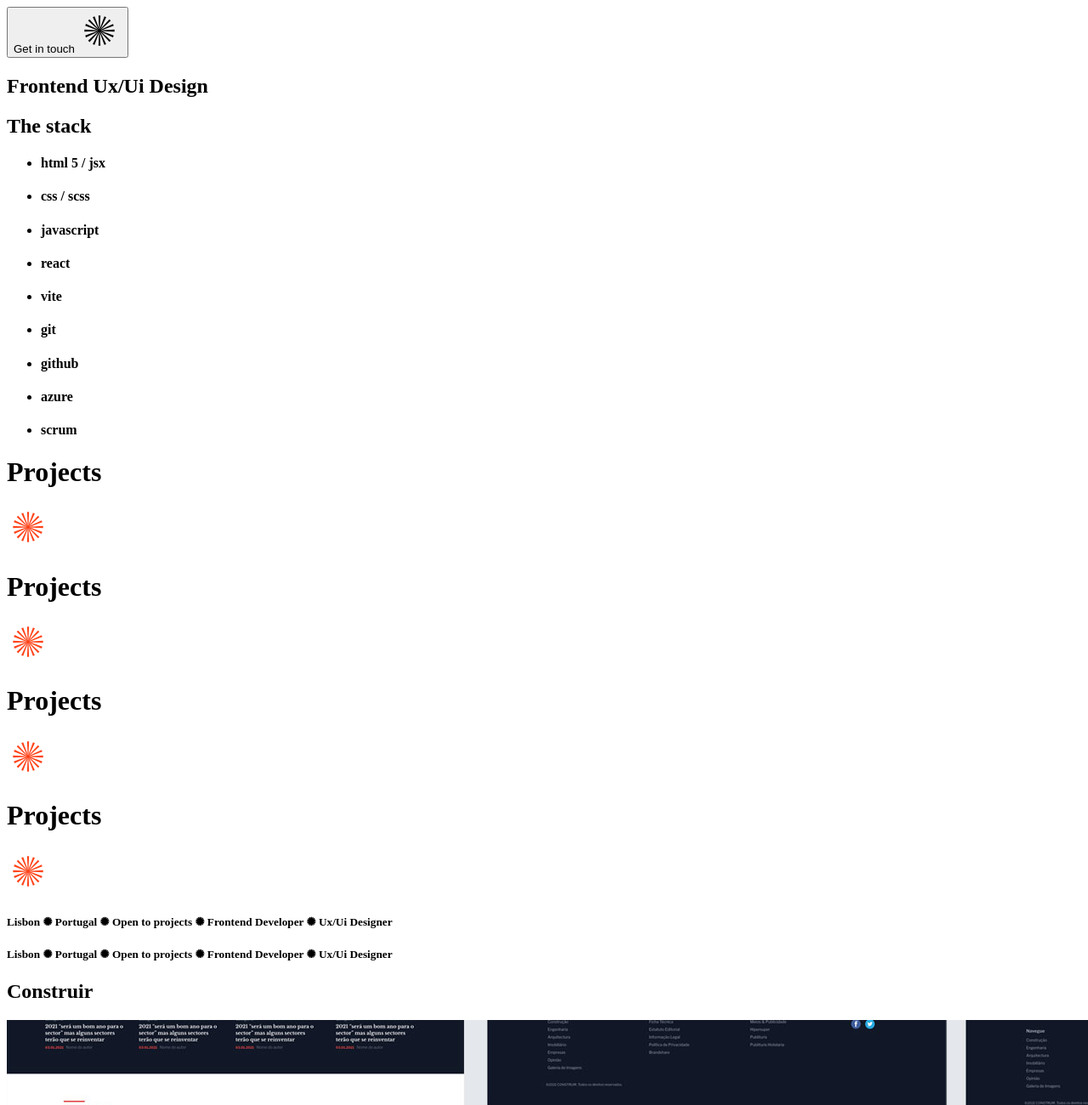
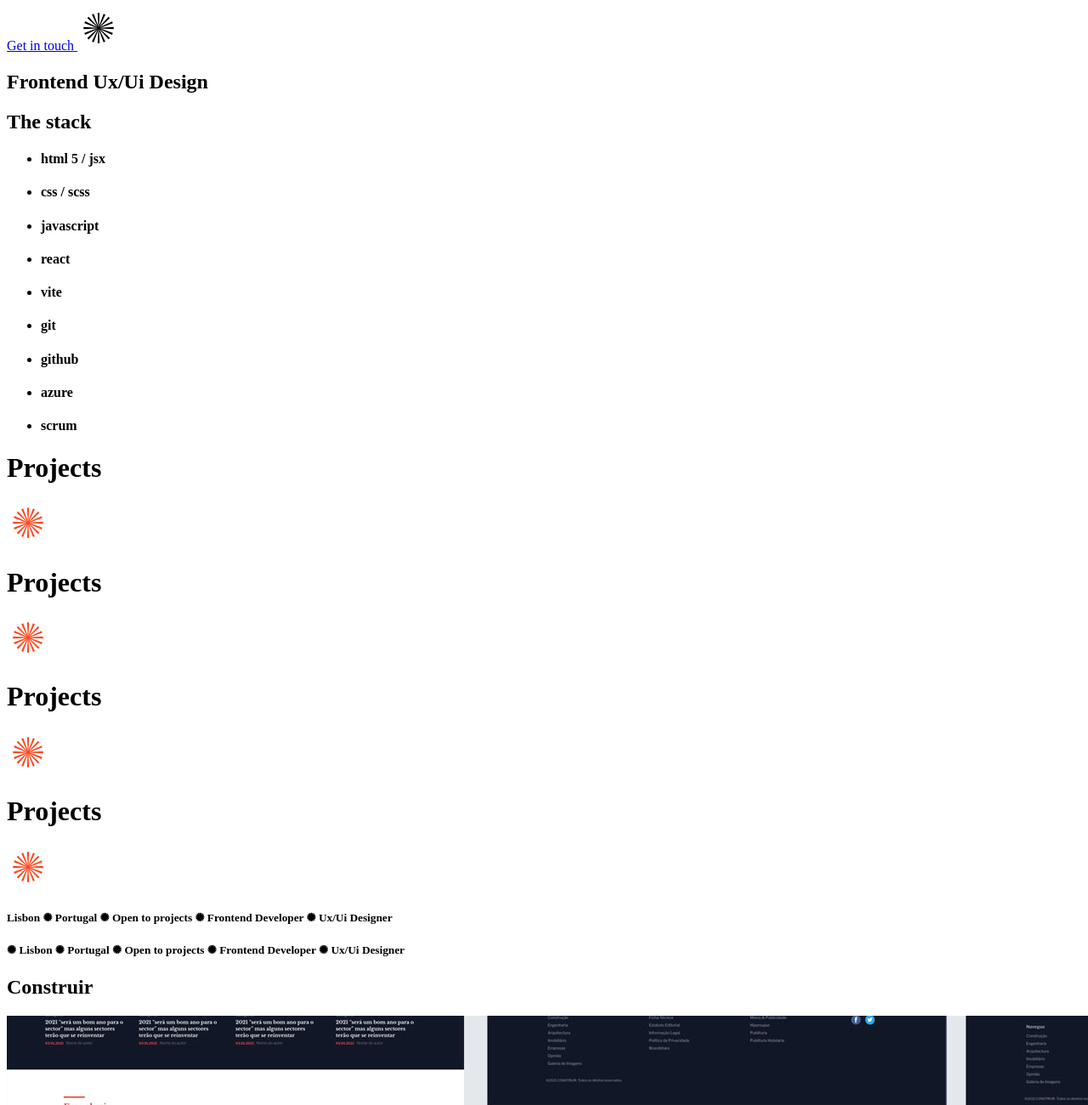
Before and after one commit to fernanda-freitas/website, a website: page dist/index.html in a window 1280 px wide. Shown: the top 1300 px of the page at 85% size. Drawn offline with Linux system fonts and the light colour scheme; a web font is replaced by a local one.

Commit message:
Update dist

```diff
--- a/dist/index.html
+++ b/dist/index.html
@@ -9,14 +9,14 @@
     <link href="https://fonts.googleapis.com/css2?family=Barlow+Condensed:wght@300;400;500;600;700;800&display=swap" rel="stylesheet">
 
     <title>Fernanda's Website</title>
-    <script type="module" crossorigin src="/website/assets/index-c35aed83.js"></script>
-    <link rel="stylesheet" href="/website/assets/index-bc532983.css">
+    <script type="module" crossorigin src="/website/assets/index-5d02c6e9.js"></script>
+    <link rel="stylesheet" href="/website/assets/index-966d22ec.css">
   </head>
   <body>
 
     <header class="menu">
       <div class="menu-header">
-        <button type="button" class="btn-cta">
+        <a href="mailto:idea.fernanda@gmail.com" class="btn-cta">
           <span class="btn-cta__label">Get in touch</span>
           <svg class="btn-cta__spinner" width="51" height="51" viewBox="0 0 51 51" xmlns="http://www.w3.org/2000/svg">
             <path d="M23.8728 7.33011H26.1811L25.4116 25.0268H24.6422L23.8728 7.33011Z"/>
@@ -36,7 +36,7 @@
             <path d="M32.9026 40.9164L30.7721 41.8048L24.6716 25.175L25.3818 24.8789L32.9026 40.9164Z"/>
             <path d="M19.2815 8.24911L17.151 9.13746L24.6718 25.175L25.382 24.8789L19.2815 8.24911Z"/>
           </svg>
-        </button>
+        </a>
       </div>
     </header>
 
@@ -98,7 +98,7 @@
     <div class="highlight-info">
       <div data-id="highlight-info__items-small" class="highlight-info__wrapper">
         <h5 class="info__title">Lisbon <span>✺</span> Portugal <span>✺</span> Open to projects <span>✺</span> Frontend Developer <span>✺</span>  Ux/Ui Designer</h5>
-        <h5 class="info__title">Lisbon <span>✺</span> Portugal <span>✺</span> Open to projects <span>✺</span> Frontend Developer <span>✺</span>  Ux/Ui Designer</h5>
+        <h5 class="info__title"><span>✺</span> Lisbon <span>✺</span> Portugal <span>✺</span> Open to projects <span>✺</span> Frontend Developer <span>✺</span>  Ux/Ui Designer</h5>
       </div>
     </div>
 
```
Also changed, not shown: 4 other files.
